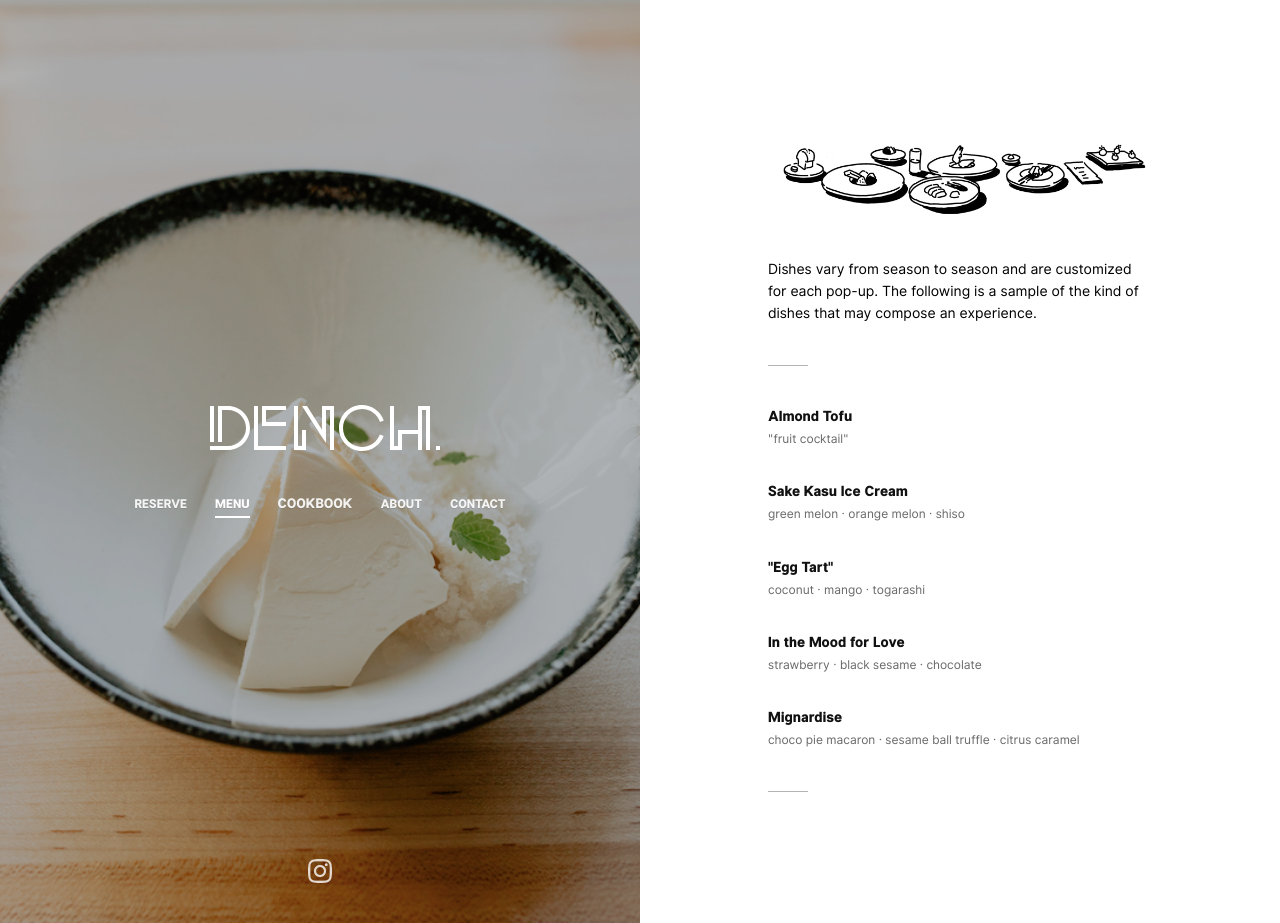
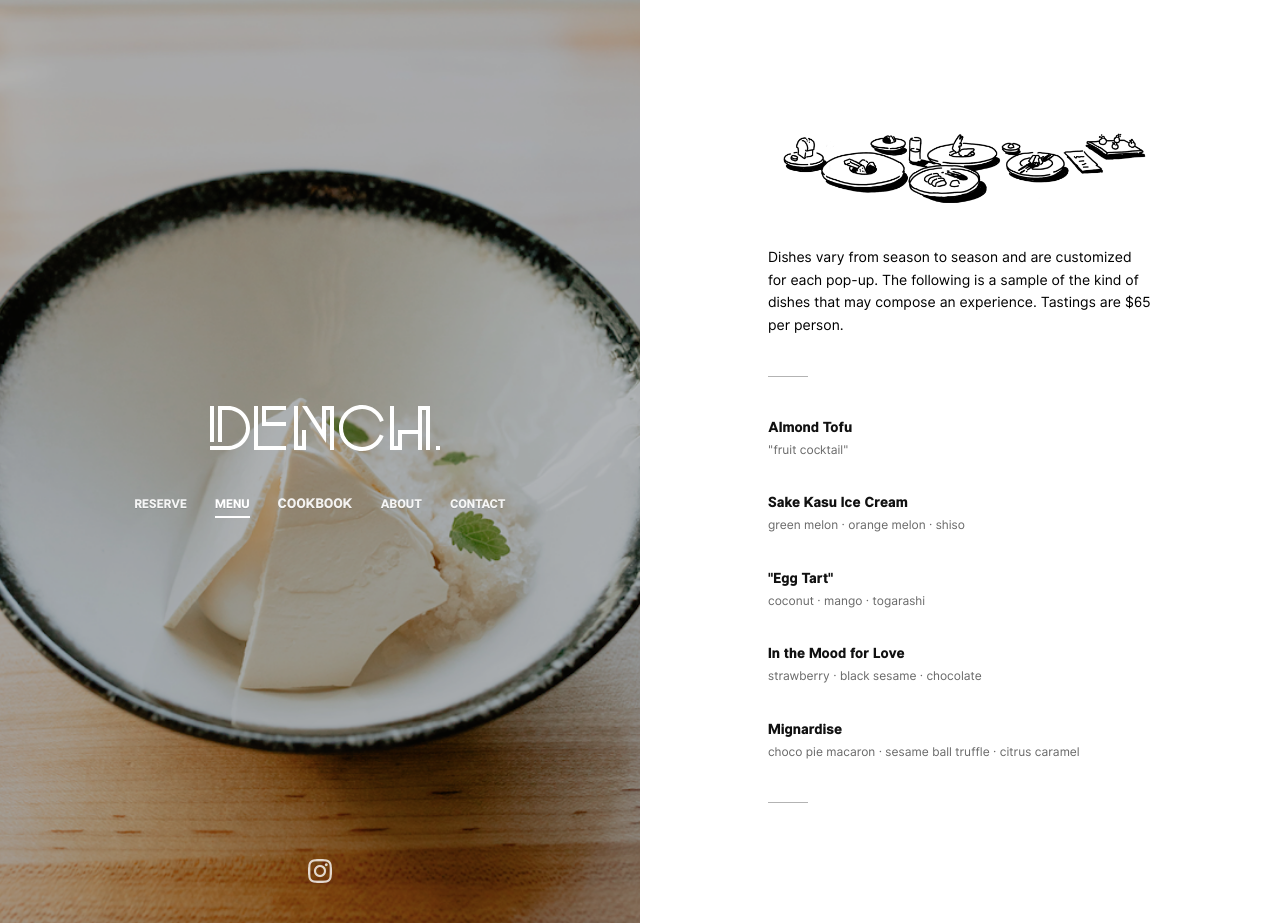
Before and after one commit to jwongdynasty/jwongdynasty.github.io, a Jekyll site: the page built from menu.html, in a window 1280 px wide and 923 px high. Built offline with Jekyll 4.4.1, drawn with Linux system fonts in a browser that asks for light colours.

Commit message:
Update menu.html

```diff
--- a/menu.html
+++ b/menu.html
@@ -6,7 +6,7 @@ title: Menu
 <!-- <h1>Sample Menu</h1> -->
 <img class="illo" src="/assets/images/illo-menu.png" />
 
-<p>Dishes vary from season to season and are customized for each pop-up. The following is a sample of the kind of dishes that may compose an experience.</p>
+<p>Dishes vary from season to season and are customized for each pop-up. The following is a sample of the kind of dishes that may compose an experience. Tastings are $65 per person.</p>
 <hr>
 <div class="dish">
   <h3>Almond Tofu</h3>
```
